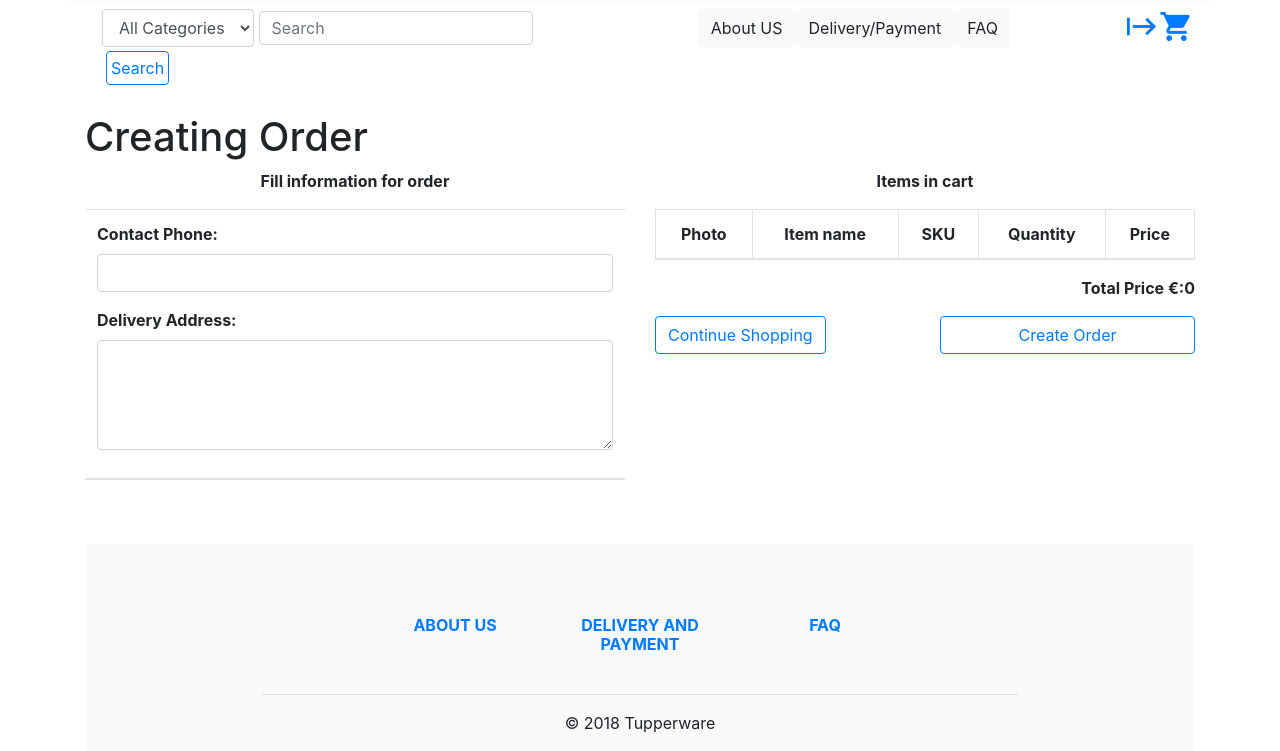
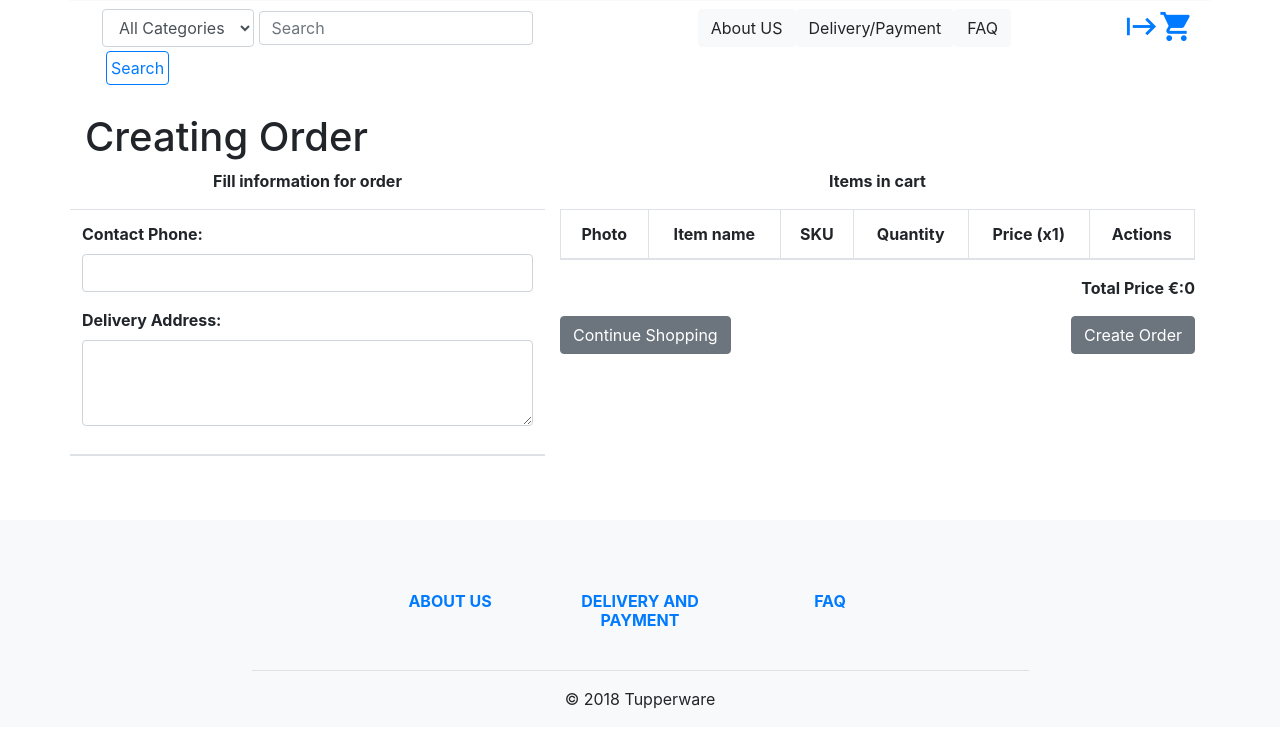
Before and after one commit to Grigorevskiy/tupperware, a Django app: page /cart/ in a window 1280 px wide. Shown: the part 315-1066 px from the top of the page. After the commit the page ends 1024 px from the top, so only its background shows below. Run offline with Django 3.2, Linux system fonts and the light colour scheme; the visitor is signed in with stand-in values (Sample User, id 1); data comes from the database, SQL or seed files in the repository; data that the repository does not hold is empty; parts of the project's set-up code (start-up, migrations or seed data) failed here and were passed over; some libraries are stand-ins or nearby versions.

Commit message:
Added cart Refactored

```diff
--- a/cart/templates/cart/cart.html
+++ b/cart/templates/cart/cart.html
@@ -1,31 +1,36 @@
 {% extends "base.html" %}
-{% load i18n %}
-{% load static %}
+
 
 {% block content %}
+
+    <style>
+    i.material-icons.favourite{color: #dedede;}
+    i.material-icons.favourite:hover {
+    color: red;
+}
+</style>
+
+         <form method="POST" class="form-group" id="order" action="{% url 'create_order' %}">{% csrf_token %}
+
 <h1>Creating Order</h1>
 
     <div class="row">
 
-        <div class="col-md-6">
+        <div class="col-md-pull-6">
             <p class="text-center"><strong>Fill information for order</strong></p>
 
             <table class="table table-hover table-condensed">
     <thead>
       <tr>
           <th>
-            <form method="POST" class="form-group" id="order">{% csrf_token %}
-
                 {{ form.as_p }}
-
-            </form>
           </th>
       </tr>
     </thead>
   </table>
         </div>
 
-        <div class="col-md-6">
+        <div class="col-md-7">
             <p class="text-center"><strong>Items in cart</strong></p>
 
             <!--Table-->
@@ -38,7 +43,8 @@
             <th class="text-center">Item name</th>
             <th class="text-center">SKU</th>
             <th class="text-center">Quantity</th>
-            <th class="text-center">Price</th>
+            <th class="text-center">Price (x1)</th>
+            <th class="text-center">Actions</th>
         </tr>
     </thead>
     <!--Table head-->
@@ -49,16 +55,16 @@
            {% for i in cart.cartinfo_set.all %}
 
             <td scope="row" class="text-center"><img src="{{ i.item.photos.first.image.url }}" width="100px" alt="..." class="img-responsive" /></td>
-            <td class="text-center">{{ i.item.title }}</td>
+            <td class="text-center"><a href="{% url 'item_details' i.item.id %}">{{ i.item.title }}</a></td>
             <td class="text-center">{{ i.item.sku }}</td>
             <td class="text-center">
-                <a href="{% url 'additional_item' cart.id i.item_id %}">+</a>
+                <a href="{% url 'additional_item' cart.id i.item_id %}"><i class="material-icons">add</i></a>
              <h5>{{ i.count_item }}</h5>
-                <a href="{% url 'delete_additional_item' cart.id i.item_id %}">-</a>
+                <a href="{% url 'delete_additional_item' cart.id i.item_id %}"><i class="material-icons">remove</i></a>
             </td>
             <td>{% if i.item.sale_price %} <s class="small">€ {{ i.item.price }}</s>  € {{ i.item.sale_price }} {% else %}€ {{ i.item.price }} {% endif %}</td>
-               <td class="actions" data-th="">
-                    <a href="{% url 'remove_from_cart' i.item.id %}" class="btn btn-outline-danger btn-sm text-center" style="padding: 5px; padding-bottom: 0;"><i class="material-icons">delete</i></a>
+               <td class="text-center" data-th="">
+                    <a href="{% url 'remove_from_cart' i.item.id %}" class="material-icons" style="padding: 5px; padding-bottom: 0;"><i class="material-icons favourite">delete</i></a>
                 </td>
         </tr>
 
@@ -71,19 +77,17 @@
 
 <tfoot>
 
-        <p class="text-right"><strong>Total Price €:{{ cart_total }}</strong></p>
+    <p class="text-right"><strong>Total Price €:{{ cart_total }}</strong></p>
 
     <div class="row">
-
-        <div class="col-md-6"><a href="/" class="btn btn-outline-primary">Continue Shopping</a></div>
-        <div class="col-md-6"><button type="submit" form="order" class="btn btn-outline-primary btn-block"><a href="{% url 'create_order' %}">Create Order</a></button></td>
-
+        <div class="col-md-4"><a href="/" class="btn btn-secondary btn-group">Continue Shopping</a></div>
+        <div class="col-md-8 text-right"><button type="submit" class="btn btn-secondary btn-group">Create Order</button></div>
     </div>
 
-                </div>
+</tfoot>
+        </div>
+    </div>
+         </form>
 
-</tfoot>
-
-    </div>
 
 {% endblock %}
--- a/cart/views.py
+++ b/cart/views.py
@@ -45,11 +45,10 @@ def delete_additional_item(request, item_id, cart_id):
 
 def add_to_cart(request, item_id):
     if request.user.is_authenticated:
-        if request.method == "GET":
+        if request.method == "POST":
             cart, created = Cart.objects.get_or_create(user_id=request.user.id)
             item = get_object_or_404(Item, id=item_id)
-            #TODO change the method to POST
-            CartInfo.objects.create(cart=cart, item = item, count_item=1)
+            CartInfo.objects.create(cart=cart, item = item, count_item=request.POST['count'])
             messages.success(request, ('You have added item to cart!'))
     else:
         messages.info(request, ('Please login or register first!'))
--- a/order/forms.py
+++ b/order/forms.py
@@ -5,7 +5,7 @@ from product.models import Item
 
 class CreateOrder(forms.Form):
     contact_phone = forms.CharField(widget=forms.TextInput(attrs={'class': 'form-control'}), label=('Contact Phone'))
-    delivery_address = forms.CharField(widget=forms.Textarea(attrs={'class': 'form-control', 'rows': 4}), label=('Delivery Address'))
+    delivery_address = forms.CharField(widget=forms.Textarea(attrs={'class': 'form-control', 'rows': 3}), label=('Delivery Address'))
 
     class Meta:
         model = Order
--- a/product/templates/product/details.html
+++ b/product/templates/product/details.html
@@ -47,12 +47,12 @@
                         <h5 class="mt-4">Availble<span class="text-dark"> {{ item.count }}</span></h5>
                     {% endif %}
                     <br>
-                    <form method="POST" role="form" action="{% url 'add_to_cart' item.id %}">
+                    <form method="POST" class="post-form" role="form" action="{% url 'add_to_cart' item.id %}">{% csrf_token %}
                         <div class="form-group">
                             <label for="exampleInputPassword1"><h6 class="text-muted">How many you want to order?</h6></label>
-                            <input type="number" value="1" class="form-control" id="count">
+                            <input type="number" value="1" class="form-control" id="count" name="count">
                         </div>
-                        <button type="button" class="btn btn-secondary btn-lg btn-block">Add to cart</button>
+                        <a href="{% url 'add_to_cart' item.id %}"><button type="submit" class="btn btn-secondary btn-lg btn-block">Add to cart</button></a>
                     </form>
             </div>
             {#   small image preview block   #}
```
Also changed, not shown: order/views.py (+7 -17 lines).
